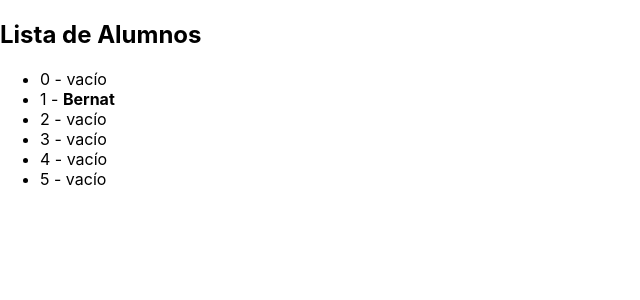
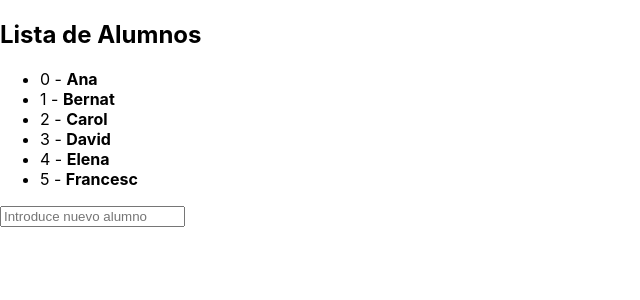
Before and after one commit to Marcos1ls/react2, a Next.js app in the folder react2/: page /ejercicio in a window 1280 px wide. Shown: the top 300 px of the page, without its empty margins (0-640 px from the left). Built offline with nearby package versions, Linux system fonts and the light colour scheme.

Commit message:
Ejercicio 3

```diff
--- a/react2/pages/ejercicio.js
+++ b/react2/pages/ejercicio.js
@@ -1,21 +1,46 @@
+import React from 'react'
+import { useState } from 'react'
+
 const ProgramaListadoAlumnos = () => {
-  const listaAlumnos = ["Ana","Bernat","Carol","David","Elena","Francesc"]
+
+  const listaDatos = ["Ana","Bernat","Carol","David","Elena","Francesc"]
+  const [nombre, setNombre] = useState('')
+  const [listaAlumnos, setListaAlumnos] = useState(listaDatos)
+
   const mostrar = (lista) => {
     const lista_formato = lista.map((elemento, index) => {
-      const resultado =
-        (elemento==='Bernat') ? <li>{index} - <b>{elemento}</b></li>
-        : <li>{index} - vacío</li>
-      return resultado
+      return <li>{index} - <b>{elemento}</b></li>
     })
     return lista_formato
   }
+
+  const agregarAlumno = e => {
+    e.preventDefault()
+    if(!nombre.trim()){
+      console.log('Campo vacío')
+      return
+    }
+    setListaAlumnos([
+      ...listaAlumnos, nombre
+    ])
+    setNombre('')
+  }
+
   return (
     <div>
       <h2>Lista de Alumnos</h2>
       <ul>
-        { mostrar(listaAlumnos) }
+        {mostrar(listaAlumnos)}
       </ul>
+      <form onSubmit={agregarAlumno}>
+        <input
+        type="text"
+        placeholder="Introduce nuevo alumno"
+        onChange={e => setNombre(e.target.value)}
+        value={nombre}
+        />
+      </form>
     </div>
-  );
+  )
 }
 export default ProgramaListadoAlumnos
```
